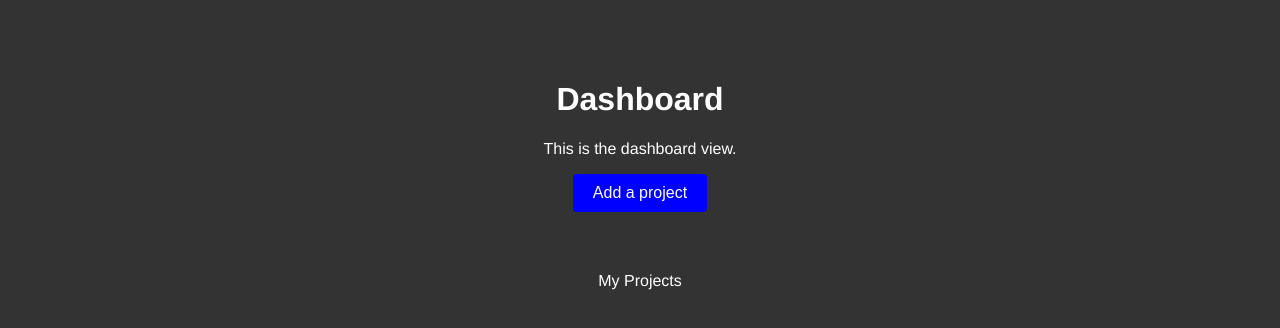
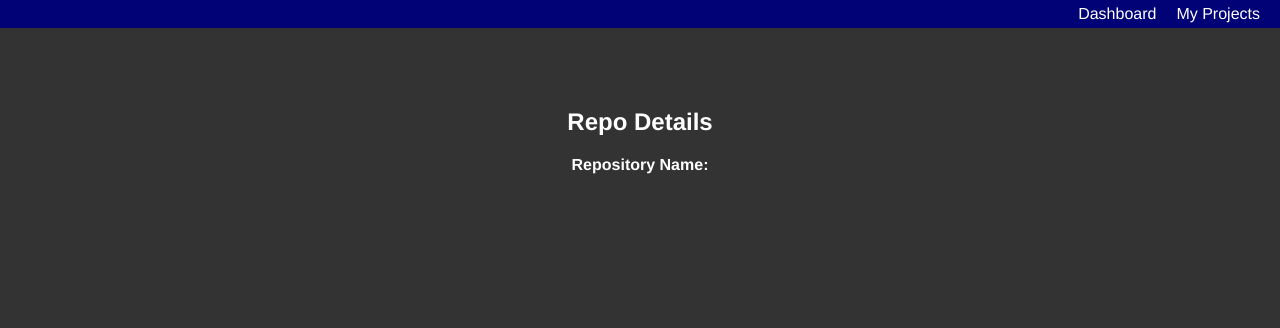
Before and after one commit to stephanieraymos/life-manager, a Vue app: page /#/details in a window 1280 px wide. Before the commit this address led to /#/. Shown: the top 328 px of the page. Built offline with nearby package versions, Linux system fonts and the light colour scheme.

Commit message:
adds functions to fetch git repos and also to fetch projects from database. creates navigation with vue router. creates nav bar. creates projects list.

```diff
--- a/package.json
+++ b/package.json
@@ -8,13 +8,15 @@
     "lint": "vue-cli-service lint"
   },
   "dependencies": {
+    "axios": "^1.4.0",
     "core-js": "^3.8.3",
     "cors": "^2.8.5",
     "dotenv": "^16.3.1",
     "express": "^4.18.2",
     "mysql2": "^3.5.2",
     "pinia": "^2.1.4",
-    "vue": "^3.2.13"
+    "vue": "^3.2.13",
+    "vue-router": "^4.0.13"
   },
   "devDependencies": {
     "@babel/core": "^7.12.16",
--- a/src/App.vue
+++ b/src/App.vue
@@ -1,11 +1,14 @@
 <template>
     <div :class="{ 'dark-mode': isDarkMode }" id="app">
-    <DashboardView />
+        <NavigationBar />
+        <router-view />
+        <!-- <DashboardView /> -->
     </div>
 </template>
 
 <script setup>
-import DashboardView from './components/DashboardView.vue';
+import NavigationBar from './components/NavigationBar.vue';
+// import DashboardView from './components/DashboardView.vue';
 import { useAppStore } from './stores/_app.js';
 
 const appStore = useAppStore();
@@ -30,7 +33,6 @@ const { isDarkMode } = appStore;
     --color-red: #770202;
     --color-green: #0b7702;
     --color-blue: #020277;
-
 }
 body {
     margin: 0;
--- a/src/components/DashboardView.vue
+++ b/src/components/DashboardView.vue
@@ -2,29 +2,36 @@
     <div class="dashboard">
         <h1>Dashboard</h1>
         <p>This is the dashboard view.</p>
-    <GeneralButton v-if="!appStore.isAddProjectModalOpen" @click="appStore.isAddProjectModalOpen = true" color="blue" text="Add a project" />
+        <GeneralButton
+            v-if="!appStore.isAddProjectModalOpen"
+            @click="appStore.isAddProjectModalOpen = true"
+            color="blue"
+            text="Add a project"
+        />
 
-    <GeneralModal v-if="appStore.isAddProjectModalOpen" title="Add a project" @close="appStore.isAddProjectModalOpen = false">
+        <GeneralModal
+            v-if="appStore.isAddProjectModalOpen"
+            title="Add a project"
+            @close="appStore.isAddProjectModalOpen = false"
+        >
             <!-- Here, you can pass the dynamic component as a slot -->
             <AddProject />
         </GeneralModal>
-    <MyProjects />
     </div>
 </template>
 
 <script setup>
-import { ref, watch } from "vue";
-import { useAppStore } from "../stores/_app.js";
-import GeneralModal from "./GeneralModal.vue";
-import GeneralButton from "./GeneralButton.vue";
-import AddProject from "./AddProject.vue";
-import MyProjects from "./MyProjects.vue";
+import { ref, watch } from 'vue';
+import { useAppStore } from '../stores/_app.js';
+import GeneralModal from './GeneralModal.vue';
+import GeneralButton from './GeneralButton.vue';
+import AddProject from './AddProject.vue';
 
 const appStore = useAppStore();
 
 watch(
     () => appStore.isAddProjectModalOpen,
-  (newValue) => {
+    newValue => {
         isButtonVisible.value = !newValue;
     }
 );
@@ -34,7 +41,7 @@ const isButtonVisible = ref(true);
 
 <style scoped>
 .dashboard {
-  font-family: "Avenir", Helvetica, Arial, sans-serif;
+    font-family: 'Avenir', Helvetica, Arial, sans-serif;
     -webkit-font-smoothing: antialiased;
     -moz-osx-font-smoothing: grayscale;
     text-align: center;
--- a/src/components/MyProjects.vue
+++ b/src/components/MyProjects.vue
@@ -1,16 +1,45 @@
 <template>
     <div class="container">
         My Projects
+        <div v-if="loading">Loading...</div>
+        <div v-else>
+            <div
+                v-for="repo in appStore.githubRepos"
+                :key="repo.id"
+                @click="viewRepoDetails(repo)"
+            >
+                {{ repo.name }}
+            </div>
+        </div>
+        <!-- <router-link to="/details">Go to det</router-link>; -->
+        <router-view></router-view>
     </div>
 </template>
 
 <script setup>
+import { useAppStore } from '@/stores/_app';
+import { ref, onMounted } from 'vue';
+import { useRouter } from 'vue-router';
+const router = useRouter();
+const appStore = useAppStore();
+const loading = ref(true);
 
+onMounted(async () => {
+    await appStore.getAllGithubRepositories();
+    loading.value = false;
+});
+
+const viewRepoDetails = repo => {
+    // Navigates to the RepoDetails component passing the repo name as a slug in the URL
+    console.log('repo name', repo);
+    // router.push('/');
+    router.push({ name: 'details', params: { slug: repo.name } });
+};
 </script>
 
 <style scoped>
 .container {
-  font-family: "Avenir", Helvetica, Arial, sans-serif;
+    font-family: 'Avenir', Helvetica, Arial, sans-serif;
     -webkit-font-smoothing: antialiased;
     -moz-osx-font-smoothing: grayscale;
     text-align: center;
--- /dev/null
+++ b/src/components/NavigationBar.vue
@@ -0,0 +1,33 @@
+<template>
+    <div class="container">
+        <router-link class="nav-item" to="/">Dashboard</router-link>
+        <router-link class="nav-item" to="/projects">My Projects</router-link>
+        <!-- <router-link class="nav-item" @click="dashboard">Dashboard</router-link>
+        <router-link class="nav-item" @click="myProjects"
+            >My Projects</router-link
+        > -->
+    </div>
+</template>
+<script setup>
+// import { useRouter } from 'vue-router';
+// const router = useRouter();
+// nav items
+// const dashboard = () => router.push('/');
+// const myProjects = () => router.push('/projects');
+</script>
+
+<style scoped>
+.container {
+    font-family: 'Avenir', Helvetica, Arial, sans-serif;
+    -webkit-font-smoothing: antialiased;
+    -moz-osx-font-smoothing: grayscale;
+    text-align: right;
+    padding: 5px 10px;
+    background: var(--color-blue);
+}
+.nav-item {
+    margin: 0 10px;
+    text-decoration: none;
+    color: #fff;
+}
+</style>
--- /dev/null
+++ b/src/components/RepositoryDetails.vue
@@ -0,0 +1,18 @@
+<template>
+    <div class="container">
+        <h2>Repo Details</h2>
+        <div><strong>Repository Name:</strong> {{ $route.params.slug }}</div>
+    </div>
+</template>
+
+<script setup></script>
+
+<style scoped>
+.container {
+    font-family: 'Avenir', Helvetica, Arial, sans-serif;
+    -webkit-font-smoothing: antialiased;
+    -moz-osx-font-smoothing: grayscale;
+    text-align: center;
+    margin-top: 60px;
+}
+</style>
--- a/src/main.js
+++ b/src/main.js
@@ -2,8 +2,35 @@ import { createApp } from 'vue';
 import App from './App.vue';
 import { createPinia } from 'pinia';
 import { addProject } from './api.js'; // Import the addProject function
+import MyProjects from './components/MyProjects.vue';
+import DashboardView from './components/DashboardView.vue';
+import RepositoryDetails from './components/RepositoryDetails.vue';
+import * as VueRouter from 'vue-router';
 
 const app = createApp(App);
+// import router from '../router/index.js';
+const routes = [
+    { path: '/', component: DashboardView, default: true },
+    { name: 'projects', path: '/projects', component: MyProjects },
+    {
+        name: 'details',
+        path: '/details',
+        component: RepositoryDetails,
+        props: true,
+    },
+];
+
+// 3. Create the router instance and pass the `routes` option
+// You can pass in additional options here, but let's
+// keep it simple for now.
+const router = VueRouter.createRouter({
+    // 4. Provide the history implementation to use. We are using the hash history for simplicity here.
+    history: VueRouter.createWebHashHistory(),
+    routes, // short for `routes: routes`
+});
+
+// 5. Create and mount the root instance.
+app.use(router);
 const pinia = createPinia(); // Create a Pinia instance
 app.use(pinia); // Use Pinia with the app
 
--- a/src/stores/_app.js
+++ b/src/stores/_app.js
@@ -1,4 +1,5 @@
 import { createPinia } from 'pinia';
+import axios from 'axios';
 
 export const pinia = createPinia();
 
@@ -6,12 +7,40 @@ import { defineStore } from 'pinia';
 
 export const useAppStore = defineStore('appStore', {
     state: () => ({
-    isDarkMode: true,
-    isAddProjectModalOpen: false,
+        // booleans
+        isDarkMode: true, // toggles dark mode -- used in App.vue
+        isAddProjectModalOpen: false, // toggles add project modal -- used in DashboardView.vue
+        projects: [], // stores all projects -- used in MyProjects.vue
+        githubRepos: [], // stores all github repos -- used in MyProjects.vue
     }),
     actions: {
         toggleDarkMode() {
             this.isDarkMode = !this.isDarkMode;
         },
+
+        async getAllProjects() {
+            axios
+                .get('/api/projects')
+                .then(response => {
+                    this.projects = response.data;
+                })
+                .catch(error => {
+                    console.error(error);
+                });
+        },
+        async getAllGithubRepositories() {
+            await axios
+                .get('https://api.github.com/users/stephanieraymos/repos')
+                .then(
+                    response => {
+                        this.githubRepos = response.data;
+                    },
+                    error => {
+                        console.error(error);
+                    }
+                );
+            console.log(this.githubRepos);
+            return this.githubRepos;
+        },
     },
 });
```
Also changed, not shown: 2 other files (tests, documents, lock files or other folders). Lines whose indentation alone changed are shown as unchanged.
